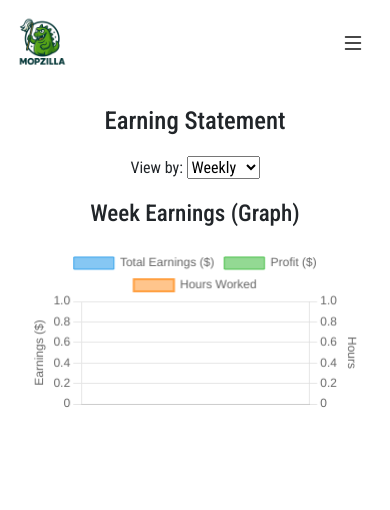
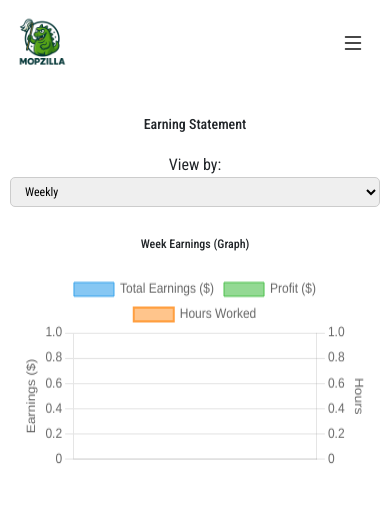
Before and after one commit to akashbiswas-dipto/mopzillalive, a PHP site: page /mopzilla/public/views/team_dashboard/es.php in a window 390 px wide. Shown: the top 510 px of the page. Run offline with PHP 8.4, Linux system fonts and the light colour scheme; the visitor is signed in with stand-in values (Sample User, id 1); data that the repository does not hold is empty.

Commit message:
Css Update for ES

```diff
--- a/public/css/es.css
+++ b/public/css/es.css
@@ -1,22 +1,75 @@
 @import url('font.css');
 body{
     font-family: "Roboto Condensed", sans-serif;
+}/* Container */
+.box {
+    padding: 10px;
+    margin: 0 auto;
+    max-width: 100%;
+    box-sizing: border-box;
 }
-.box{
-    width: 95%;
-    margin: auto;
+
+/* Chart styling */
+.chart {
+    max-width: 100%;
+    width: 100%;
+    margin: 20px auto;
+    padding: 10px;
+    box-sizing: border-box;
 }
+
+/* Make canvas responsive */
+.chart canvas {
+    width: 100% !important;
+    height: auto !important; /* slightly smaller on mobile */
+}
+
+/* Filter dropdown */
 .filter {
     text-align: center;
-            margin: 20px;
+    margin: 15px 0;
 }
 
-.chart {
-    max-width: 90%;   /* limit width */
-    margin: 0 auto;     /* center the chart */
+.filter select {
+    padding: 6px 10px;
+    font-size: 14px;
+    border-radius: 5px;
+    border: 1px solid #ccc;
 }
 
+/* Responsive headings */
+h2, h3 {
+    font-size: 18px;
+}
+
+@media only screen and (max-width: 768px) {
+    h2 {
+        font-size: 16px;
+    }
+    h3 {
+        font-size: 14px;
+    }
     .chart canvas {
-    width: 100% !important;  /* responsive */
-    height: auto !important; /* control height */
+        height: 90vh !important; /* reduce chart height on smaller screens */
     }
+    .filter select {
+        width: 80%;
+        font-size: 13px;
+    }
+}
+
+@media only screen and (max-width: 480px) {
+    h2 {
+        font-size: 14px;
+    }
+    h3 {
+        font-size: 12px;
+    }
+    .chart canvas {
+        height: 200px !important; /* even smaller for tiny screens */
+    }
+    .filter select {
+        width: 100%;
+        font-size: 12px;
+    }
+}
```
Lines whose indentation alone changed are shown as unchanged.
